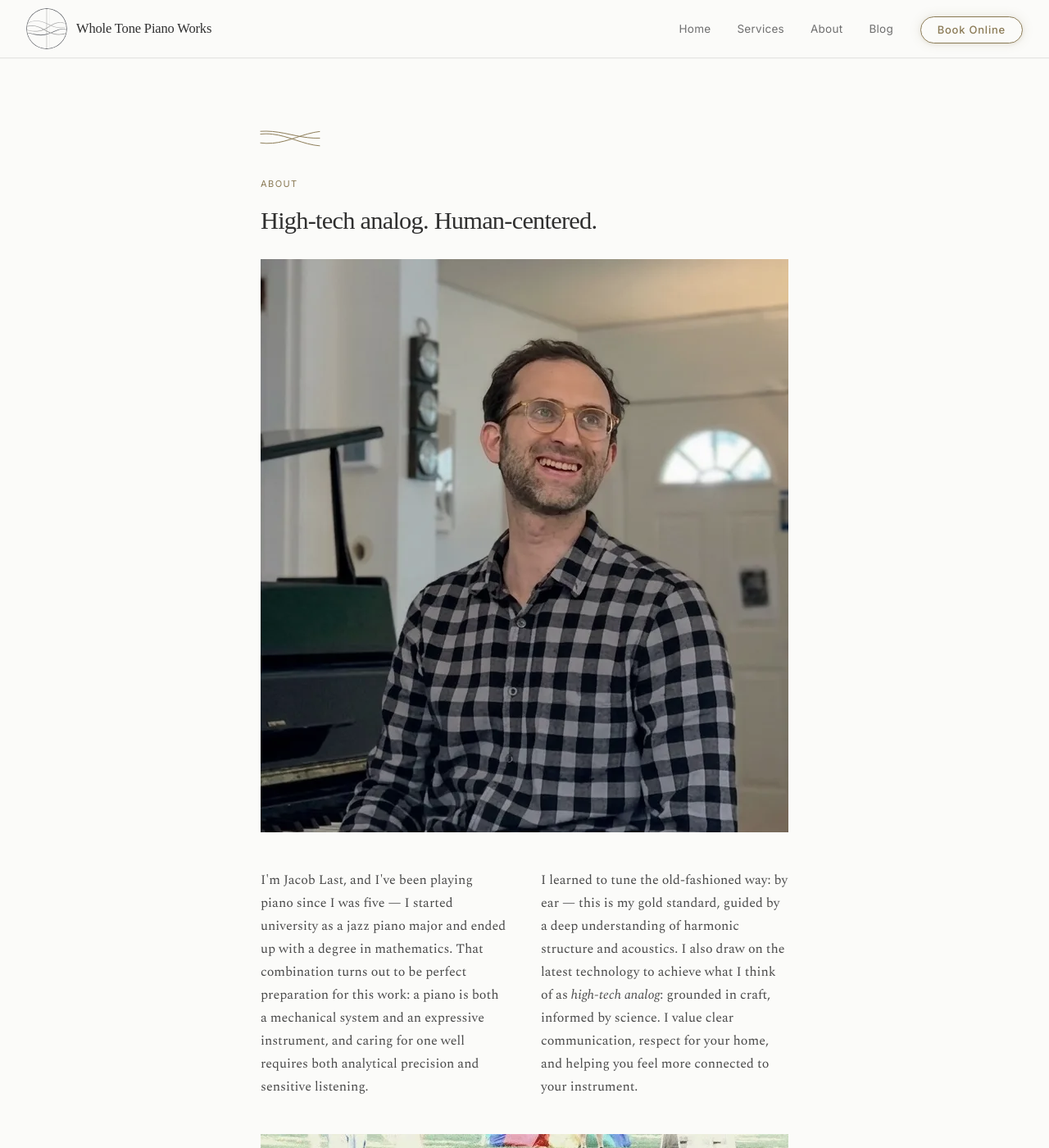
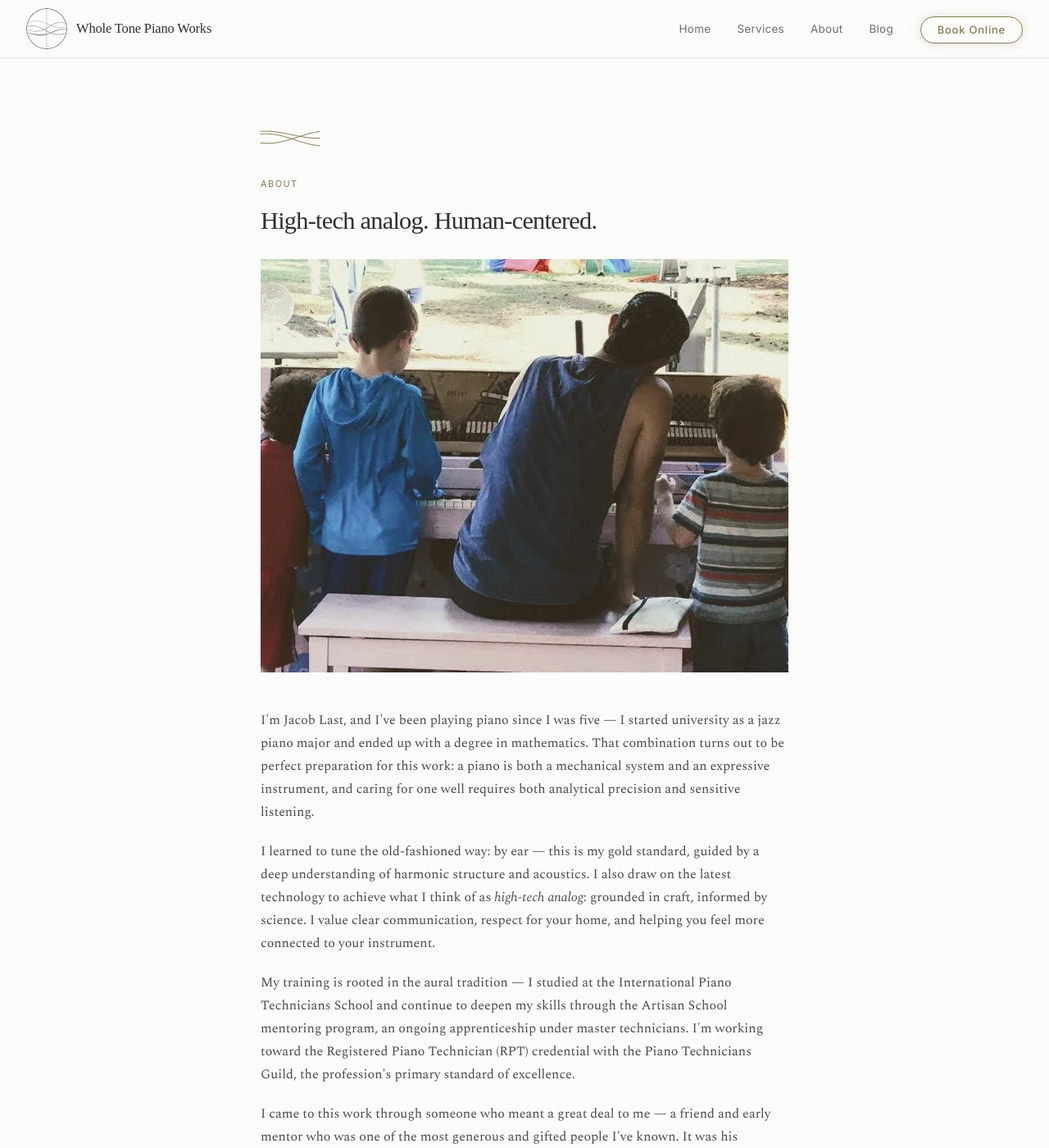
Before and after one commit to jacoblast/jacoblast.github.io, a Jekyll site: the page built from about.html, in a window 1280 px wide and 1400 px high. Shown: the whole window at 82% size. Built offline with Jekyll 4.4.1, drawn with Linux system fonts in a browser that asks for light colours; some web fonts are replaced; some of the changed text lies outside the part shown.

Commit message:
Expand About page with credentials and origin story
- Add training/credentials paragraph (IPTS, Artisan School, RPT)
- Add mentor tribute paragraph
- Switch to plain paragraph layout, swap image order
- Add paragraph styles for #about section

Co-Authored-By: Claude Sonnet 4.6 <noreply@anthropic.com>

```diff
--- a/about.html
+++ b/about.html
@@ -37,15 +37,15 @@ permalink: /about/
       {% include string-divider.html %}
       <span class="eyebrow reveal">About</span>
       <h2 id="about-heading" class="reveal">High-tech analog. Human-centered.</h2>
+      <div class="about-photo-full reveal">
+        <img src="/images/jacob-tuning.webp" alt="Jacob Last at the piano" width="1152" height="504">
+      </div>
+      <p class="reveal">I'm Jacob Last, and I've been playing piano since I was five — I started university as a jazz piano major and ended up with a degree in mathematics. That combination turns out to be perfect preparation for this work: a piano is both a mechanical system and an expressive instrument, and caring for one well requires both analytical precision and sensitive listening.</p>
+      <p class="reveal">I learned to tune the old-fashioned way: by ear — this is my gold standard, guided by a deep understanding of harmonic structure and acoustics. I also draw on the latest technology to achieve what I think of as <i>high-tech analog</i>: grounded in craft, informed by science. I value clear communication, respect for your home, and helping you feel more connected to your instrument.</p>
+      <p class="reveal">My training is rooted in the aural tradition — I studied at the International Piano Technicians School and continue to deepen my skills through the Artisan School mentoring program, an ongoing apprenticeship under master technicians. I'm working toward the Registered Piano Technician (RPT) credential with the Piano Technicians Guild, the profession's primary standard of excellence.</p>
+      <p class="reveal">I came to this work through someone who meant a great deal to me — a friend and early mentor who was one of the most generous and gifted people I've known. It was his example that first showed me what this profession could be at its finest: patient, skilled, and genuinely devoted to both the instrument and the people who play it. We lost him last year, and this work is, in part, my way of honoring everything he gave me.</p>
       <div class="about-photo-full about-photo-smile reveal">
         <img src="/images/jacob-portrait.webp" alt="Jacob Last" width="1277" height="699">
       </div>
-      <div class="about-2col-text">
-        <p class="reveal">I'm Jacob Last, and I've been playing piano since I was five — I started university as a jazz piano major and ended up with a degree in mathematics. That combination turns out to be perfect preparation for this work: a piano is both a mechanical system and an expressive instrument, and caring for one well requires both analytical precision and sensitive listening.</p>
-        <p class="reveal">I learned to tune the old-fashioned way: by ear — this is my gold standard, guided by a deep understanding of harmonic structure and acoustics. I also draw on the latest technology to achieve what I think of as <i>high-tech analog</i>: grounded in craft, informed by science. I value clear communication, respect for your home, and helping you feel more connected to your instrument.</p>
-      </div>
-      <div class="about-photo-full reveal">
-        <img src="/images/jacob-tuning.webp" alt="Jacob Last at the piano" width="1152" height="504">
-      </div>
     </div>
   </section>
--- a/styles.css
+++ b/styles.css
@@ -1249,6 +1249,15 @@ header.nav-open .nav-toggle span:nth-child(3) { transform: translateY(-6.5px) ro
 }
 
 /* ── About page ───────────────────────────────────── */
+#about .wrap > p {
+  color: #4A4A4A;
+  font-size: 1rem;
+  line-height: 1.75;
+  margin: 0 0 20px;
+}
+#about .wrap > p:last-of-type {
+  margin-bottom: 44px;
+}
 .about-2col-text {
   display: grid;
   grid-template-columns: 1fr 1fr;
```
